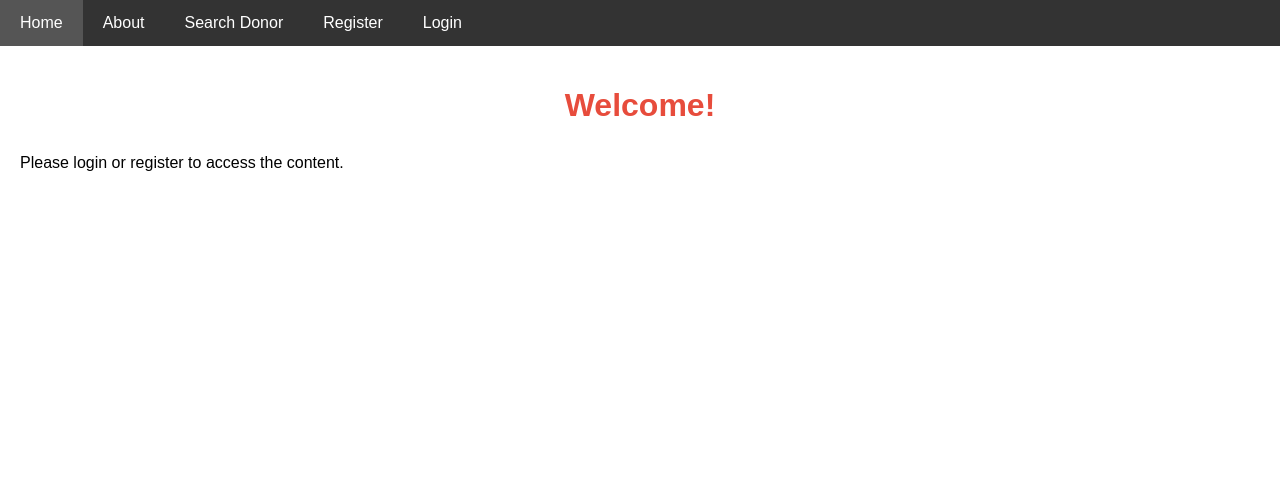
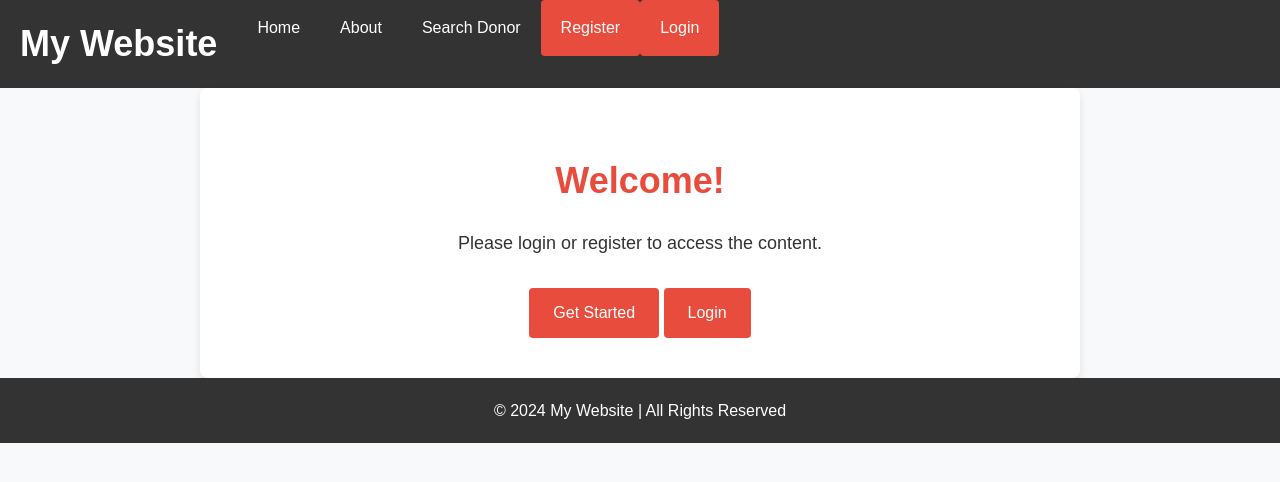
Before and after one commit to Rifat21201012/pythonlabdfinal, a Django app: page / in a window 1280 px wide. Shown: the top 482 px of the page. Run offline with Django 5.2, Linux system fonts and the light colour scheme.

Commit message:
background change

```diff
--- a/myproject/templates/index.html
+++ b/myproject/templates/index.html
@@ -5,12 +5,17 @@
     <meta name="viewport" content="width=device-width, initial-scale=1.0">
     <title>Welcome!</title>
     <style>
+        /* Reset styles and global settings */
         body {
-            font-family: Arial, sans-serif;
+            font-family: 'Arial', sans-serif;
             margin: 0;
             padding: 0;
+            background-color: #f8f9fa; /* Light background color */
+            color: #333; /* Dark text color */
+            line-height: 1.6;
         }
 
+        /* Navbar styling */
         .navbar {
             background-color: #333; /* Dark background color */
             overflow: hidden;
@@ -19,9 +24,9 @@
         .navbar a {
             float: left;
             display: block;
-            color: #fff; /* White color */
+            color: #fff; /* White text color */
             text-align: center;
-            padding: 14px 20px;
+            padding: 15px 20px;
             text-decoration: none;
             font-size: 16px;
             transition: background-color 0.3s;
@@ -34,39 +39,80 @@
         .navbar h1 {
             float: left;
             margin: 0;
-            padding: 14px 20px;
-            color: #fff; /* White color */
+            padding: 15px 20px;
+            color: #fff; /* White text color */
         }
 
+        /* Content area styling */
         .content {
-            padding: 20px;
+            padding: 40px;
+            text-align: center;
+            max-width: 800px;
+            margin: 0 auto;
+            background-color: #fff;
+            border-radius: 8px;
+            box-shadow: 0 4px 8px rgba(0, 0, 0, 0.1);
         }
 
         h1 {
             color: #e74c3c; /* Red color */
+            font-size: 36px;
+            margin-bottom: 20px;
+        }
+
+        p {
+            font-size: 18px;
             margin-bottom: 30px;
+        }
+
+        /* Button styling */
+        .btn {
+            display: inline-block;
+            padding: 12px 24px;
+            background-color: #e74c3c; /* Red color */
+            color: #fff; /* White text color */
+            text-decoration: none;
+            border-radius: 4px;
+            transition: background-color 0.3s;
+        }
+
+        .btn:hover {
+            background-color: #c0392b; /* Darker red color on hover */
+        }
+
+        /* Footer styling */
+        footer {
             text-align: center;
+            padding: 20px 0;
+            background-color: #333;
+            color: #fff;
         }
     </style>
 </head>
 <body>
     <div class="navbar">
-
-        <a href="#">Home</a>
+        <h1>My Website</h1>
+        <a href="#" class="active">Home</a>
         <a href="#">About</a>
         <a href="#">Search Donor</a>
-        <a href="{% url 'signup' %}">Register</a>
-        <a href="{% url 'login' %}">Login</a>
+        <a href="{% url 'signup' %}" class="btn">Register</a>
+        <a href="{% url 'login' %}" class="btn">Login</a>
     </div>
 
     <div class="content">
         <h1>Welcome!</h1>
         {% if request.user.is_authenticated %}
             <p>Welcome, {{ request.user.username }}!</p>
-            <a href="{% url 'logout' %}">Logout</a>
+            <a href="{% url 'logout' %}" class="btn">Logout</a>
         {% else %}
             <p>Please login or register to access the content.</p>
+            <a href="{% url 'signup' %}" class="btn">Get Started</a>
+            <a href="{% url 'login' %}" class="btn">Login</a>
         {% endif %}
     </div>
+
+    <footer>
+        &copy; 2024 My Website | All Rights Reserved
+    </footer>
 </body>
 </html>
```
